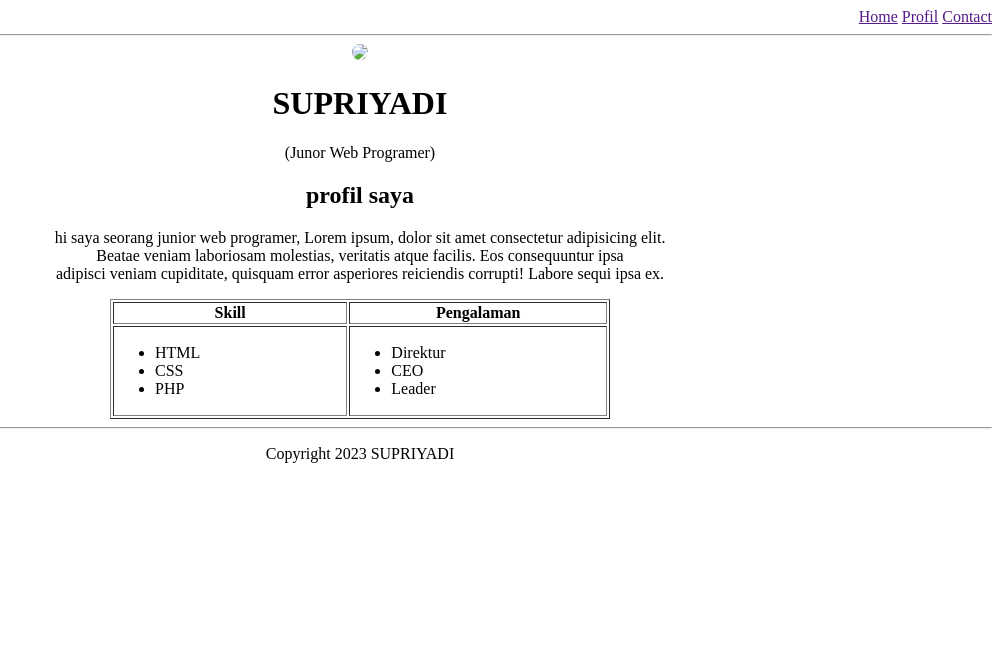
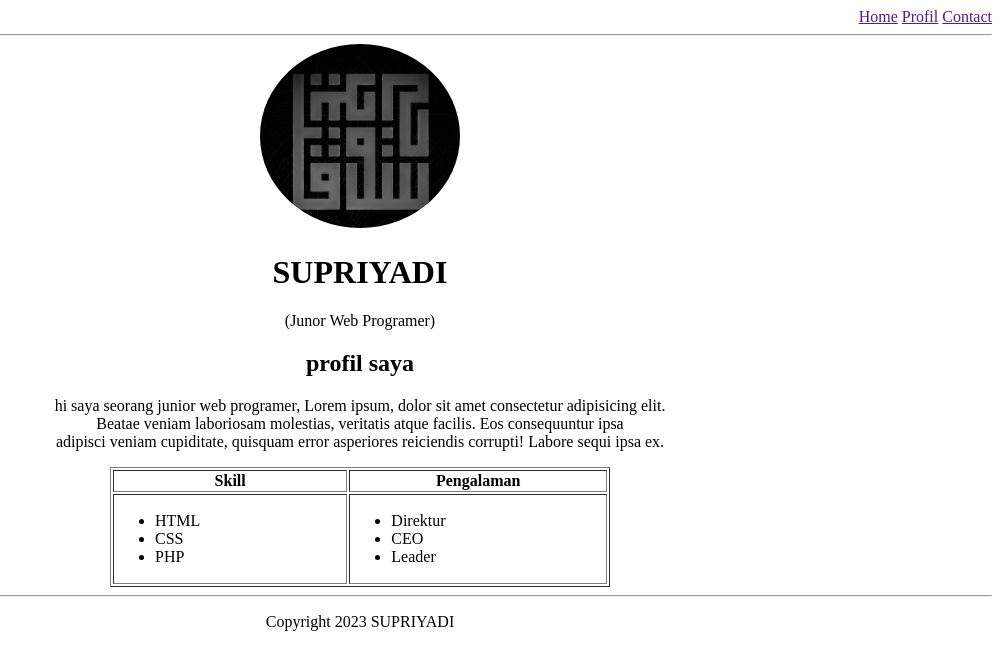
Before and after one commit to Syaddi09/Project1-PofilHTML, a plain HTML site: page index.html in a window 1280 px wide. Shown: the whole page, without its empty margins (280-1280 px from the left). Drawn offline with Linux system fonts and the light colour scheme.

Commit message:
Update index.html

```diff
--- a/index.html
+++ b/index.html
@@ -16,7 +16,7 @@
 
   <!--header-->
   <header style="text-align: center;" >
-    <img src="Media/fotoprofil.jpg" width="200" style="border-radius: 90%;">
+    <img src="fotoprofil.jpg" width="200" style="border-radius: 90%;">
     <h1>SUPRIYADI</h1>
     <p>(Junor Web Programer)</p>
   </header>
```
